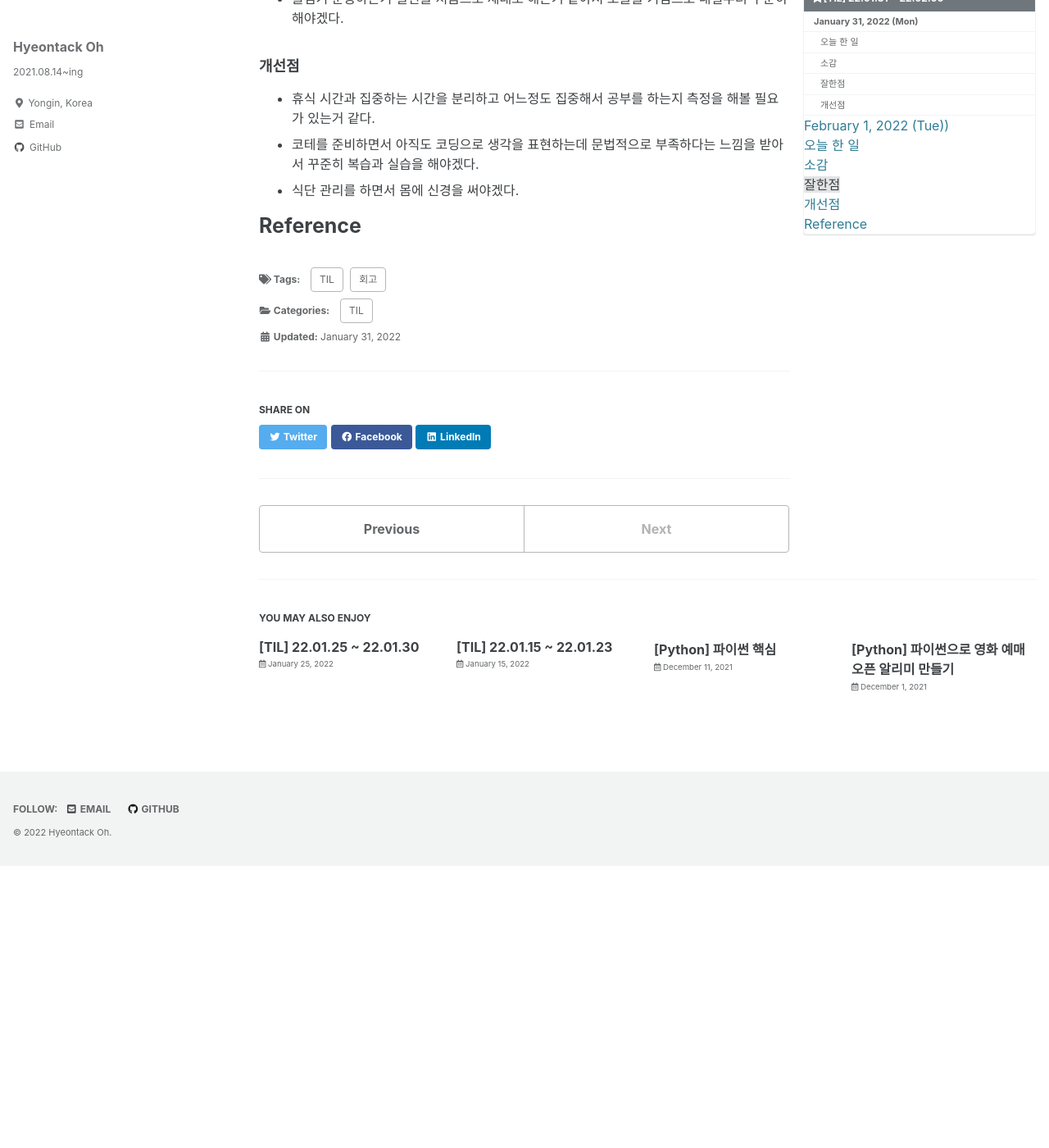
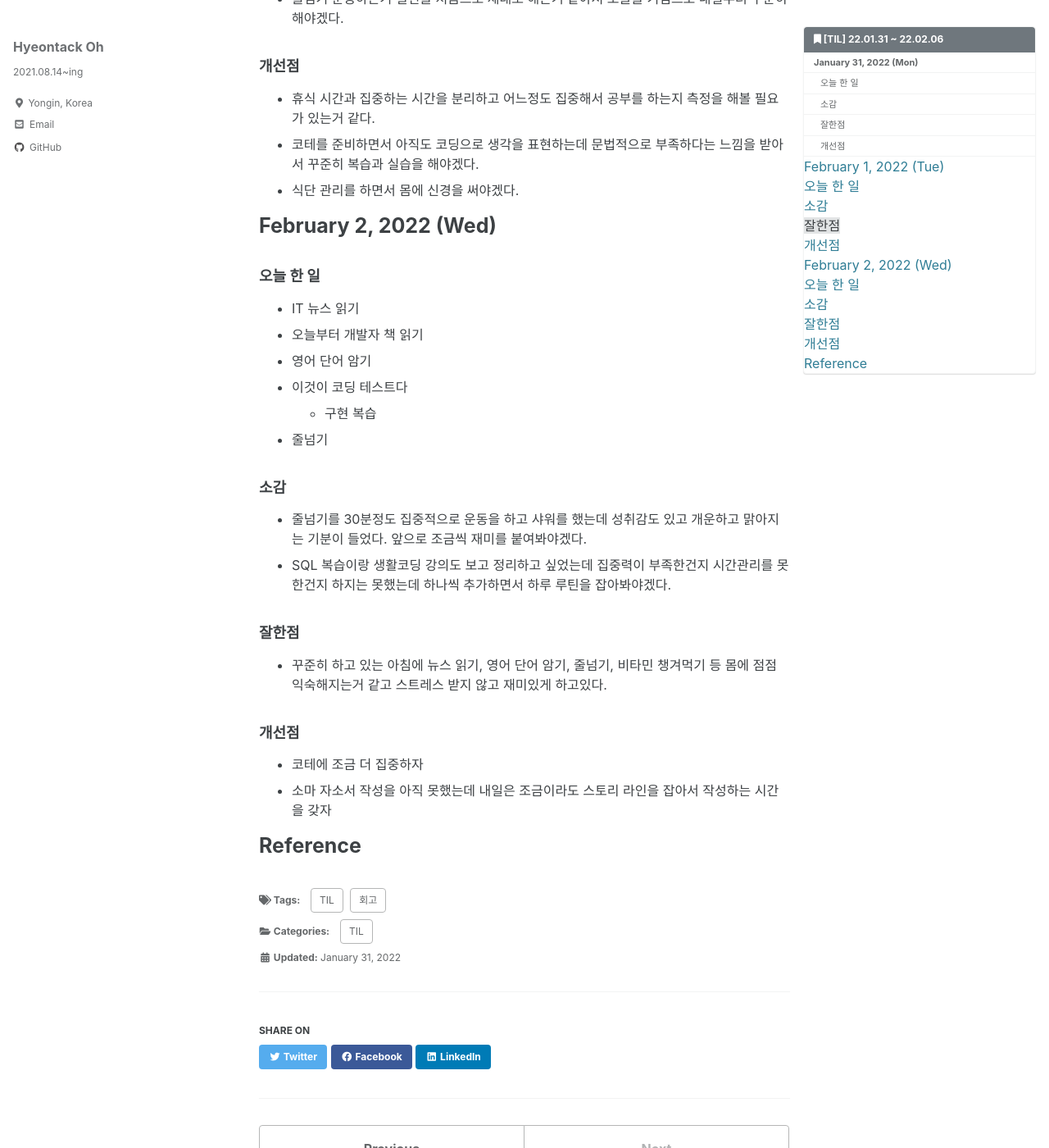
Before and after one commit to hyeontack5/hyeontack5.github.io, a Jekyll site: the page built from _posts/TIL/2022-01-31-[TIL] 22.01.31 ~ 22.02.06.md, in a window 1280 px wide and 1400 px high, scrolled down 1487 px. Shown: the whole window at 82% size. Built offline with Jekyll 4.4.1, drawn with Linux system fonts in a browser that asks for light colours; cached includes are drawn as plain includes; before the commit the page ends 2543 px from its top, so only the background shows below that; some of the changed text lies outside the part shown.

Commit message:
Docs: 22.02.02 회고

```diff
--- a/_posts/TIL/2022-01-31-[TIL] 22.01.31 ~ 22.02.06.md
+++ b/_posts/TIL/2022-01-31-[TIL] 22.01.31 ~ 22.02.06.md
@@ -34,7 +34,7 @@ toc_icon: "bookmark"
 ### 개선점
 - 집중력을 더 끌어올리고 지속시간을 늘릴 수 있도록 해야겠다.
 
-# February 1, 2022 (Tue))
+# February 1, 2022 (Tue)
 
 ### 오늘 한 일
 - IT 뉴스 읽기
@@ -57,4 +57,25 @@ toc_icon: "bookmark"
 - 코테를 준비하면서 아직도 코딩으로 생각을 표현하는데 문법적으로 부족하다는 느낌을 받아서 꾸준히 복습과 실습을 해야겠다.
 - 식단 관리를 하면서 몸에 신경을 써야겠다.
 
+# February 2, 2022 (Wed)
+
+### 오늘 한 일
+- IT 뉴스 읽기
+- 오늘부터 개발자 책 읽기
+- 영어 단어 암기
+- 이것이 코딩 테스트다
+  - 구현 복습
+- 줄넘기
+
+### 소감
+- 줄넘기를 30분정도 집중적으로 운동을 하고 샤워를 했는데 성취감도 있고 개운하고 맑아지는 기분이 들었다. 앞으로 조금씩 재미를 붙여봐야겠다.
+- SQL 복습이랑 생활코딩 강의도 보고 정리하고 싶었는데 집중력이 부족한건지 시간관리를 못한건지 하지는 못했는데 하나씩 추가하면서 하루 루틴을 잡아봐야겠다.
+
+### 잘한점
+- 꾸준히 하고 있는 아침에 뉴스 읽기, 영어 단어 암기, 줄넘기, 비타민 챙겨먹기 등 몸에 점점 익숙해지는거 같고 스트레스 받지 않고 재미있게 하고있다.
+
+### 개선점
+- 코테에 조금 더 집중하자
+- 소마 자소서 작성을 아직 못했는데 내일은 조금이라도 스토리 라인을 잡아서 작성하는 시간을 갖자
+
 # Reference
```
